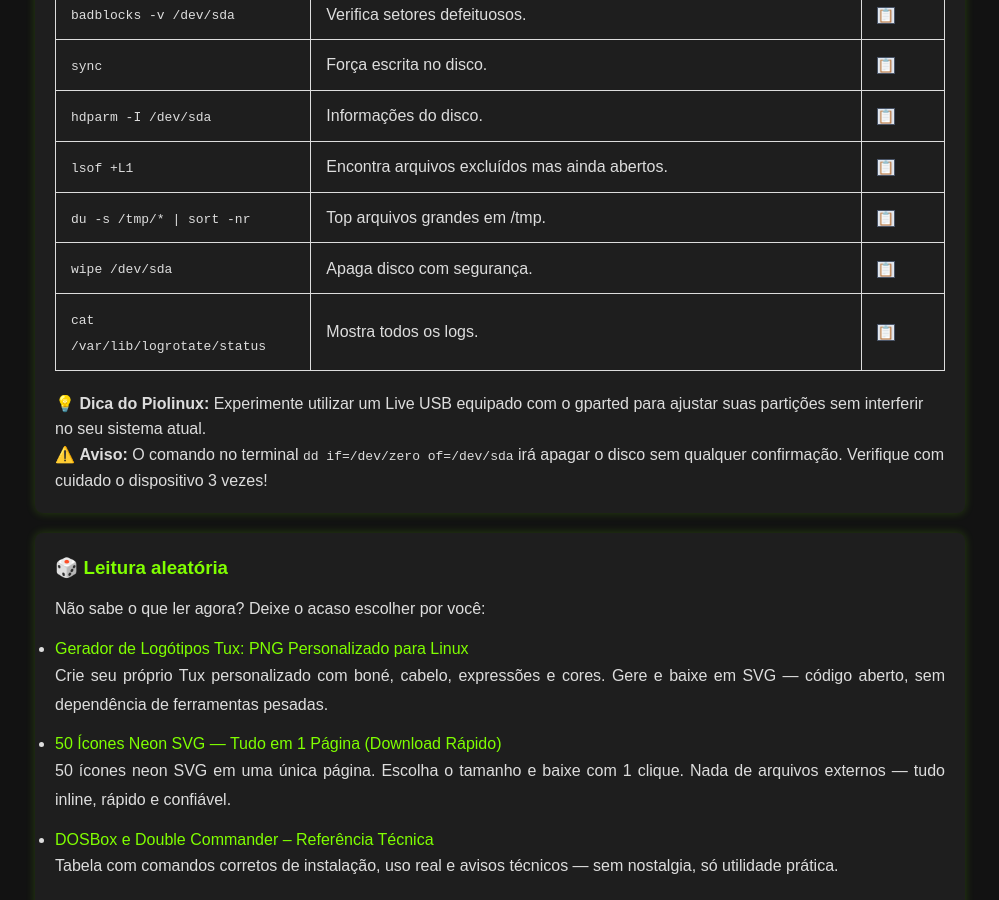
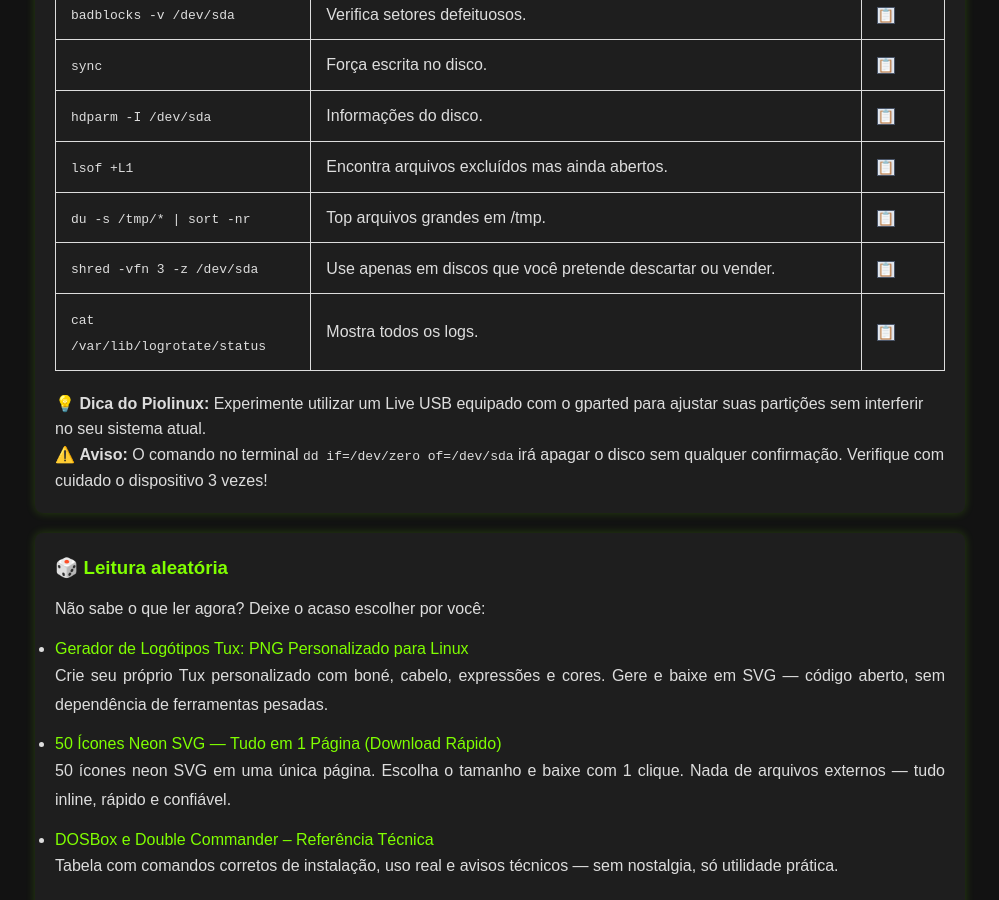
Before and after one commit to Piolinux/piolinux-site, a Jekyll site: the page built from _pages/_comandos/recuperacao-e-manutencao.md, in a window 1280 px wide and 900 px high, scrolled down 997 px. Shown: the whole window, without its empty margins (140-1139 px from the left). Built offline with Jekyll 4.4.1, drawn with Linux system fonts in a browser that asks for light colours.

Commit message:
Update recuperacao-e-manutencao.md

```diff
--- a/_pages/_comandos/recuperacao-e-manutencao.md
+++ b/_pages/_comandos/recuperacao-e-manutencao.md
@@ -125,9 +125,9 @@ function filtrarLinhas(termo) {
       <td data-label="Ação"><button class="copy-btn" data-command="du -s /tmp/* | sort -nr">📋</button></td>
     </tr>
     <tr>
-      <td data-label="Comando"><code>wipe /dev/sda</code></td>
-      <td data-label="Descrição">Apaga disco com segurança.</td>
-      <td data-label="Ação"><button class="copy-btn" data-command="wipe /dev/sda">📋</button></td>
+      <td data-label="Comando"><code> shred -vfn 3 -z /dev/sda</code></td>
+      <td data-label="Descrição">Use apenas em discos que você pretende descartar ou vender.</td>
+      <td data-label="Ação"><button class="copy-btn" data-command="shred -vfn 3 -z /dev/sda">📋</button></td>
     </tr>
     <tr>
       <td data-label="Comando"><code>cat /var/lib/logrotate/status</code></td>
```
